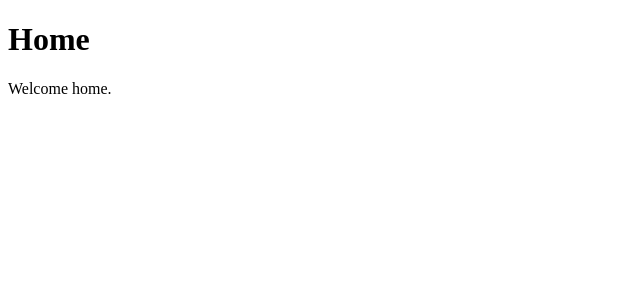
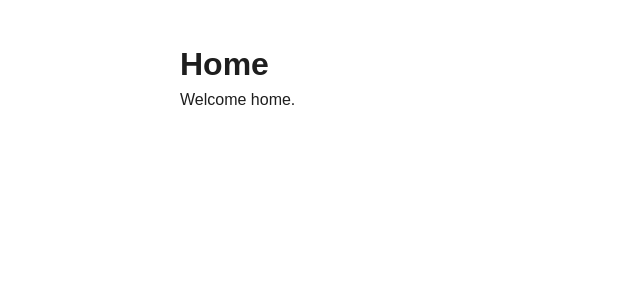
Before and after one commit to WesCook/BacklogBingo, a Vue app: page /#/ in a window 1280 px wide. Shown: the top 300 px of the page, without its empty margins (0-640 px from the left). Built offline with nearby package versions, Linux system fonts and the light colour scheme.

Commit message:
Adding basic styles

```diff
--- a/eslint.config.js
+++ b/eslint.config.js
@@ -21,7 +21,7 @@ export default [
 				baseIndent: 1
 			}],
 			'vue/singleline-html-element-content-newline': ['warn', {
-				'externalIgnores': ['RouterLink']
+				'externalIgnores': ['option', 'RouterLink']
 			}]
 		}
 	}
--- a/index.html
+++ b/index.html
@@ -4,6 +4,7 @@
 		<meta charset="utf-8">
 		<meta name="viewport" content="width=device-width, initial-scale=1">
 		<title>Backlog Bingo</title>
+		<link rel="stylesheet" href="./src/style.css">
 	</head>
 
 	<body>
--- /dev/null
+++ b/src/style.css
@@ -0,0 +1,61 @@
+/* Reset */
+*, *::before, *::after {
+	box-sizing: border-box;
+	margin: 0;
+}
+
+input, button, textarea, select {
+	font: inherit;
+}
+
+/* Colors */
+:root {
+	--foreground-color: #1e1e1e;
+	--background-color: white;
+	--background-shaded: #f7f7f7;
+	--border-color: #ddd;
+	--tone1: #fff5b2;
+	--tone2: #f2cdff;
+	--tone3: #BBDEFB;
+}
+@media screen and (prefers-color-scheme: dark) {
+	:root {
+		--foreground-color: #f5f5f5;
+		--background-color: #1e1e1e;
+		--background-shaded: #131212;
+		--border-color: #3b3737;
+		--tone1: #756600;
+		--tone2: #5c007c;
+		--tone3: #074070;
+	}
+}
+
+/* Main */
+body {
+	max-width: 1000px;
+	margin: 0 auto;
+	padding: min(calc(5vw), 40px);
+	background-color: var(--background-color);
+	color: var(--foreground-color);
+	font-family: sans-serif;
+	line-height: 1.5;
+}
+
+/* Controls */
+input, button, textarea, select {
+	background-color: var(--background-shaded);
+	border: 1px solid var(--border-color);
+	color: var(--foreground-color);
+}
+
+button:hover,
+input[type="submit"]:hover,
+input[type="button"]:hover {
+	background-color: color-mix(in srgb, var(--background-color) 88%, var(--foreground-color));
+}
+
+button:active,
+input[type="submit"]:active,
+input[type="button"]:active {
+	background-color: color-mix(in srgb, var(--background-color) 80%, var(--foreground-color));
+}
```
